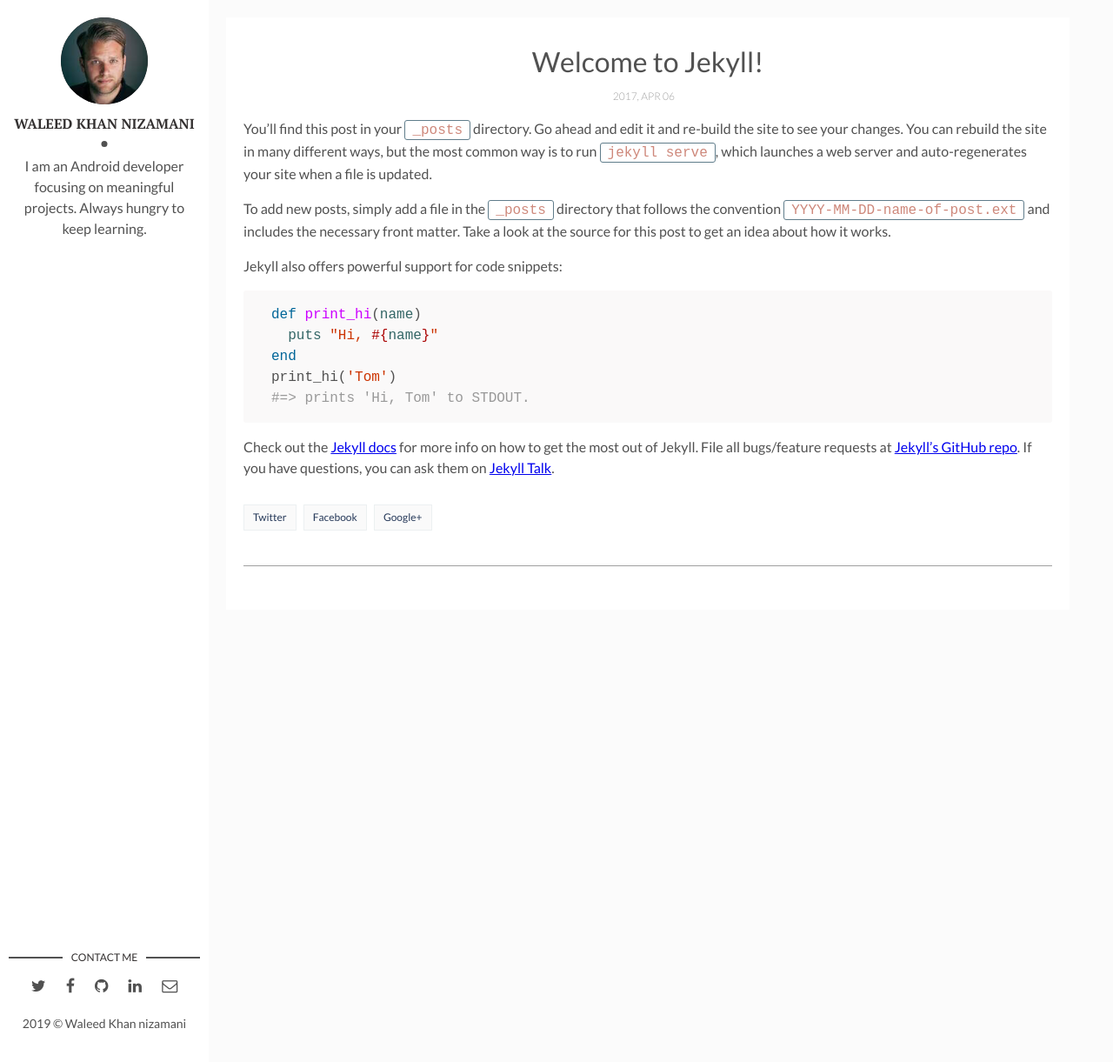
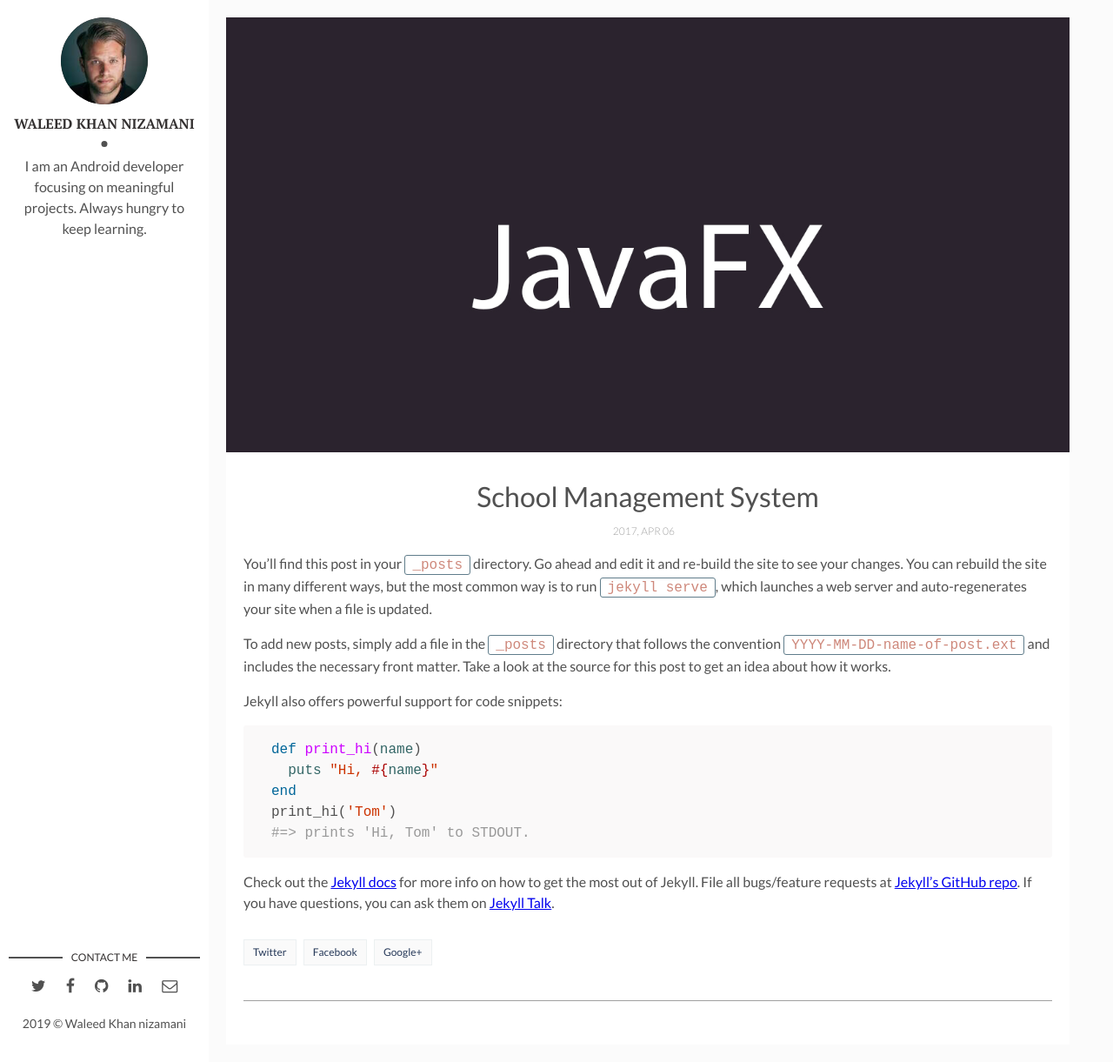
Before and after one commit to K-Rafiki/K-Rafiki, a Jekyll site: the page built from _posts/2017-04-06-welcome-to-jekyll.markdown, in a window 1280 px wide and 1221 px high. Shown: the whole window at 87% size. Built offline with Jekyll 4.4.1, drawn with Linux system fonts in a browser that asks for light colours; comment, search, counter and statistics services are not loaded.

Commit message:
Update 2017-04-06-welcome-to-jekyll.markdown

```diff
--- a/_posts/2017-04-06-welcome-to-jekyll.markdown
+++ b/_posts/2017-04-06-welcome-to-jekyll.markdown
@@ -1,9 +1,9 @@
 ---
 layout: post
-title: "Welcome to Jekyll!"
+title: "School Management System"
 date: 2017-04-06 13:32:20 +0300
 description: You’ll find this post in your `_posts` directory. Go ahead and edit it and re-build the site to see your changes. # Add post description (optional)
-img:  # Add image post (optional)
+img: javafx.jpg # Add image post (optional)
 ---
 You’ll find this post in your `_posts` directory. Go ahead and edit it and re-build the site to see your changes. You can rebuild the site in many different ways, but the most common way is to run `jekyll serve`, which launches a web server and auto-regenerates your site when a file is updated.
 
```
